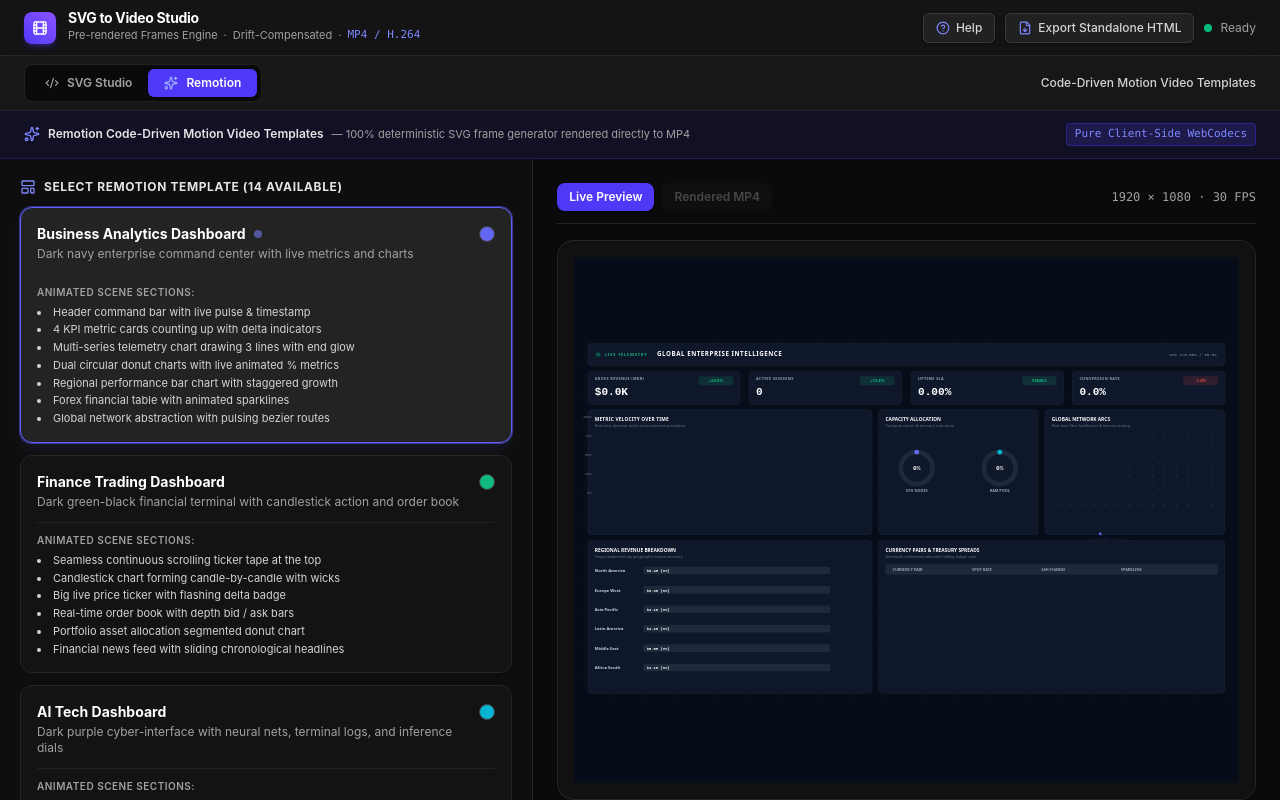
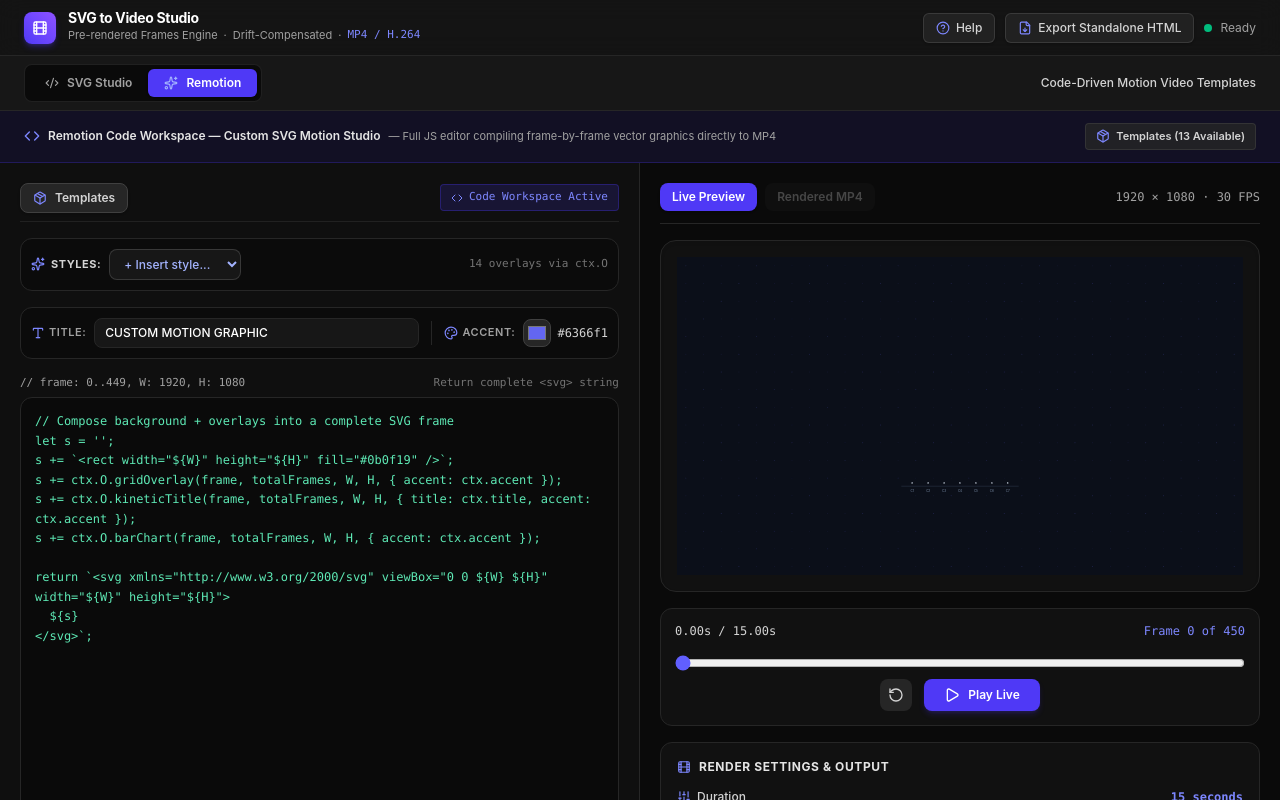
Before and after one commit to mrgeniues/svg-to-video-studio, a React (Vite) app: page / in a window 1280 px wide. Both pictures are taken after a click on the button "Remotion". Shown: the top 800 px of the page. Built offline with nearby package versions, Linux system fonts and the light colour scheme.

Commit message:
Hybrid code-first layout: workspace default, Styles dropdown, Templates button

```diff
--- a/src/remotion/RemotionPanel.tsx
+++ b/src/remotion/RemotionPanel.tsx
@@ -18,7 +18,8 @@
   Code,
   ChevronDown,
   ChevronUp,
-  ArrowLeft
+  ArrowLeft,
+  Package
 } from 'lucide-react';
 import { REMOTION_TEMPLATES, RemotionTemplate } from './templates';
 import { OVERLAYS, stringSeedRng, escapeXmlOverlay } from './overlays';
@@ -31,17 +32,32 @@
   checkBrowserCapabilities
 } from '../utils/renderer';
 
+export const STYLE_SNIPPETS: { label: string; snippet: string }[] = [
+  { label: 'Grid Overlay', snippet: "s += ctx.O.gridOverlay(frame,totalFrames,W,H,{accent:ctx.accent, seed:'grid1'});\n" },
+  { label: 'Scanline', snippet: "s += ctx.O.scanline(frame,totalFrames,W,H,{accent:ctx.accent, seed:'scan1'});\n" },
+  { label: 'HUD Ring', snippet: "s += ctx.O.hudRing(frame,totalFrames,W,H,{accent:ctx.accent, seed:'hud1'});\n" },
+  { label: 'Data Ticker', snippet: "s += ctx.O.dataTicker(frame,totalFrames,W,H,{accent:ctx.accent, seed:'ticker1'});\n" },
+  { label: 'Lower Third', snippet: "s += ctx.O.lowerThird(frame,totalFrames,W,H,{accent:ctx.accent, seed:'l3rd1'});\n" },
+  { label: 'Counter', snippet: "s += ctx.O.counter(frame,totalFrames,W,H,{accent:ctx.accent, seed:'cnt1'});\n" },
+  { label: 'Bar Chart', snippet: "s += ctx.O.barChart(frame,totalFrames,W,H,{accent:ctx.accent, seed:'bar1'});\n" },
+  { label: 'Line Chart', snippet: "s += ctx.O.lineChart(frame,totalFrames,W,H,{accent:ctx.accent, seed:'line1'});\n" },
+  { label: 'Donut Chart', snippet: "s += ctx.O.donutChart(frame,totalFrames,W,H,{accent:ctx.accent, seed:'donut1'});\n" },
+  { label: 'Radar Sweep', snippet: "s += ctx.O.radarSweep(frame,totalFrames,W,H,{accent:ctx.accent, seed:'radar1'});\n" },
+  { label: 'Network Nodes', snippet: "s += ctx.O.networkNodes(frame,totalFrames,W,H,{accent:ctx.accent, seed:'net1'});\n" },
+  { label: 'Particles', snippet: "s += ctx.O.particles(frame,totalFrames,W,H,{accent:ctx.accent, seed:'part1'});\n" },
+  { label: 'Waveform', snippet: "s += ctx.O.waveform(frame,totalFrames,W,H,{accent:ctx.accent, seed:'wave1'});\n" },
+  { label: 'Kinetic Title', snippet: "s += ctx.O.kineticTitle(frame,totalFrames,W,H,{accent:ctx.accent, seed:'title1'});\n" }
+];
+
 export const DEFAULT_CUSTOM_CODE = `// Compose background + overlays into a complete SVG frame
-const bg = \`<rect width="\${W}" height="\${H}" fill="#0b0f19" />\`;
-const grid = ctx.O.gridOverlay(frame, totalFrames, W, H, { accent: ctx.accent });
-const title = ctx.O.kineticTitle(frame, totalFrames, W, H, { title: ctx.title, accent: ctx.accent });
-const chart = ctx.O.barChart(frame, totalFrames, W, H, { accent: ctx.accent });
+let s = '';
+s += \`<rect width="\${W}" height="\${H}" fill="#0b0f19" />\`;
+s += ctx.O.gridOverlay(frame, totalFrames, W, H, { accent: ctx.accent });
+s += ctx.O.kineticTitle(frame, totalFrames, W, H, { title: ctx.title, accent: ctx.accent });
+s += ctx.O.barChart(frame, totalFrames, W, H, { accent: ctx.accent });
 
 return \`<svg xmlns="http://www.w3.org/2000/svg" viewBox="0 0 \${W} \${H}" width="\${W}" height="\${H}">
-  \${bg}
-  \${grid}
-  \${title}
-  \${chart}
+  \${s}
 </svg>\`;`;
 
 export function makeCustomCodeCtx(title: string, accent: string) {
@@ -104,10 +120,13 @@
   selectedResolution,
   totalFrames
 }) => {
-  // Selected Template & Custom Code Mode
-  const [selectedTemplateId, setSelectedTemplateId] = useState<string>(REMOTION_TEMPLATES[0].id);
+  // View mode: 'code' (Code Workspace split view), 'templates' (13-template grid), 'template-mode' (normal template mode)
+  // Point 1: Remotion tab opens DIRECTLY in Code Workspace split view
+  type RemotionView = 'code' | 'templates' | 'template-mode';
+  const [viewMode, setViewMode] = useState<RemotionView>('code');
+  const [selectedTemplateId, setSelectedTemplateId] = useState<string>('custom-code');
   const lastBuiltinTemplateIdRef = useRef<string>(REMOTION_TEMPLATES[0].id);
-  const isCustomMode = selectedTemplateId === 'custom-code' || selectedTemplateId === 'custom';
+  const isCustomMode = viewMode === 'code' || selectedTemplateId === 'custom-code' || selectedTemplateId === 'custom';
 
   const selectedTemplate = useMemo(() => {
     if (isCustomMode) {
@@ -117,8 +136,8 @@
   }, [selectedTemplateId, isCustomMode]);
 
   // Controls State
-  const [title, setTitle] = useState<string>(selectedTemplate.defaultTitle);
-  const [accent, setAccent] = useState<string>(selectedTemplate.defaultAccent);
+  const [title, setTitle] = useState<string>(CUSTOM_CODE_TEMPLATE_META.defaultTitle);
+  const [accent, setAccent] = useState<string>(CUSTOM_CODE_TEMPLATE_META.defaultAccent);
 
   // Custom Code State
   const [codeDraft, setCodeDraft] = useState<string>(DEFAULT_CUSTOM_CODE);
@@ -132,19 +151,69 @@
   const [isApiRefOpen, setIsApiRefOpen] = useState<boolean>(false);
   const [customCodeError, setCustomCodeError] = useState<string | null>(null);
 
-  // When built-in template changes, update default title & accent
+  // STYLES Dropdown State & Editor Ref
+  const [selectedStyleOption, setSelectedStyleOption] = useState<string>('');
+  const codeEditorRef = useRef<HTMLTextAreaElement>(null);
+
+  // Insert style snippet at cursor position
+  const handleInsertStyleSnippet = (snippet: string) => {
+    if (!snippet) return;
+    const textarea = codeEditorRef.current;
+    if (!textarea) {
+      setCodeDraft((prev) => prev + '\n' + snippet);
+      setSelectedStyleOption('');
+      return;
+    }
+    const start = textarea.selectionStart ?? textarea.value.length;
+    const end = textarea.selectionEnd ?? textarea.value.length;
+    const currentVal = textarea.value;
+    const newVal = currentVal.substring(0, start) + snippet + currentVal.substring(end);
+    setCodeDraft(newVal);
+    if (validationStatus) setValidationStatus(null);
+    setSelectedStyleOption('');
+    setTimeout(() => {
+      textarea.focus();
+      const newPos = start + snippet.length;
+      textarea.setSelectionRange(newPos, newPos);
+    }, 0);
+  };
+
+  // Open Template Gallery (13 built-in templates only)
+  const handleOpenTemplatesGrid = () => {
+    setIsPlaying(false);
+    isPlayingRef.current = false;
+    if (animFrameIdRef.current) {
+      cancelAnimationFrame(animFrameIdRef.current);
+      animFrameIdRef.current = null;
+    }
+    setCustomCodeError(null);
+    setViewMode('templates');
+  };
+
+  // When built-in template clicked in grid, open normal template mode
   const handleSelectTemplate = (tpl: RemotionTemplate) => {
     setSelectedTemplateId(tpl.id);
     lastBuiltinTemplateIdRef.current = tpl.id;
+    isCustomModeRef.current = false;
     setTitle(tpl.defaultTitle);
     setAccent(tpl.defaultAccent);
     setPreviewTime(0);
+    previewTimeRef.current = 0;
+    currentFrameRef.current = 0;
     setIsPlaying(false);
+    isPlayingRef.current = false;
+    if (animFrameIdRef.current) {
+      cancelAnimationFrame(animFrameIdRef.current);
+      animFrameIdRef.current = null;
+    }
     setCustomCodeError(null);
+    setRenderError(null);
+    setViewMode('template-mode');
   };
 
-  // Switch to Custom Code Mode
-  const handleSelectCustomCode = () => {
+  // Return to Code Workspace (with editor content intact)
+  const handleBackToCode = () => {
+    setViewMode('code');
     setSelectedTemplateId('custom-code');
     isCustomModeRef.current = true;
     setPreviewTime(0);
@@ -158,23 +227,11 @@
     }
     setCustomCodeError(null);
     setRenderError(null);
-    renderFrameSafe(0, 0);
   };
 
-  // Back to standard 14-card template picker
-  const handleBackToTemplates = () => {
-    setIsPlaying(false);
-    isPlayingRef.current = false;
-    if (animFrameIdRef.current) {
-      cancelAnimationFrame(animFrameIdRef.current);
-      animFrameIdRef.current = null;
-    }
-    setCustomCodeError(null);
-    setRenderError(null);
-    const targetId = lastBuiltinTemplateIdRef.current || REMOTION_TEMPLATES[0].id;
-    const targetTpl = REMOTION_TEMPLATES.find((t) => t.id === targetId) || REMOTION_TEMPLATES[0];
-    handleSelectTemplate(targetTpl);
-  };
+  // Alias for backward compatibility if referenced elsewhere
+  const handleSelectCustomCode = handleBackToCode;
+  const handleBackToTemplates = handleOpenTemplatesGrid;
 
   // Live Playback State
   const [isPlaying, setIsPlaying] = useState<boolean>(false);
@@ -473,6 +530,8 @@
   const handleResetToStarter = () => {
     setCodeDraft(DEFAULT_CUSTOM_CODE);
     setValidationStatus(null);
+    setCustomCodeError(null);
+    setSelectedStyleOption('');
   };
 
   // Render Remotion Video to MP4
@@ -572,60 +631,103 @@
       {/* Top Banner */}
       <div className="bg-indigo-950/40 border-b border-indigo-800/40 px-6 py-3 flex items-center justify-between">
         <div className="flex items-center gap-2">
-          {isCustomMode ? (
+          {viewMode === 'code' ? (
             <Code className="w-4 h-4 text-indigo-400" />
           ) : (
             <Sparkles className="w-4 h-4 text-indigo-400" />
           )}
           <span className="text-xs font-semibold text-neutral-200">
-            {isCustomMode
+            {viewMode === 'code'
               ? 'Remotion Code Workspace — Custom SVG Motion Studio'
-              : 'Remotion Code-Driven Motion Video Templates'}
+              : viewMode === 'templates'
+              ? 'Remotion Template Gallery — 13 Built-in Animation Scenes'
+              : `Remotion Template: ${selectedTemplate.name}`}
           </span>
           <span className="text-[11px] text-neutral-400 hidden md:inline">
-            {isCustomMode
+            {viewMode === 'code'
               ? '— Full JS editor compiling frame-by-frame vector graphics directly to MP4'
               : '— 100% deterministic SVG frame generator rendered directly to MP4'}
           </span>
         </div>
-        {isCustomMode ? (
+        {viewMode === 'code' ? (
           <button
             type="button"
-            onClick={handleBackToTemplates}
+            onClick={handleOpenTemplatesGrid}
+            className="text-[11px] font-semibold text-neutral-300 hover:text-white bg-neutral-800/80 hover:bg-neutral-800 px-2.5 py-1 rounded border border-neutral-700/60 flex items-center gap-1.5 transition cursor-pointer"
+          >
+            <Package className="w-3.5 h-3.5 text-indigo-400" />
+            <span>Templates (13 Available)</span>
+          </button>
+        ) : (
+          <button
+            type="button"
+            onClick={handleBackToCode}
             className="text-[11px] font-semibold text-indigo-300 hover:text-white bg-indigo-900/50 hover:bg-indigo-900/80 px-2.5 py-1 rounded border border-indigo-700/60 flex items-center gap-1.5 transition cursor-pointer"
           >
             <ArrowLeft className="w-3.5 h-3.5" />
-            <span>Back to Templates</span>
+            <span>Back to Code</span>
           </button>
-        ) : (
-          <span className="text-[11px] font-mono text-indigo-400 bg-indigo-900/40 px-2 py-0.5 rounded border border-indigo-700/50">
-            Pure Client-Side WebCodecs
-          </span>
         )}
       </div>
 
-      {isCustomMode ? (
+      {viewMode === 'code' ? (
         /* ========================================================
            CUSTOM CODE WORKSPACE: DEDICATED FULL-WIDTH SPLIT VIEW
            ======================================================== */
         <div className="flex-1 grid grid-cols-1 lg:grid-cols-12 min-h-0">
           {/* LEFT PANEL: ONLY Code Features (6 cols) */}
           <div className="lg:col-span-6 border-r border-neutral-800 flex flex-col bg-neutral-900/40 p-4 sm:p-5 space-y-4 overflow-y-auto">
-            {/* Top row: Back to Templates button */}
+            {/* Top row: Templates button & Workspace badge */}
             <div className="flex items-center justify-between pb-2 border-b border-neutral-800/80">
               <button
                 type="button"
-                onClick={handleBackToTemplates}
-                className="inline-flex items-center gap-2 px-3 py-1.5 rounded-lg text-xs font-semibold text-neutral-300 hover:text-white bg-neutral-800 hover:bg-neutral-700 border border-neutral-700 transition cursor-pointer"
+                onClick={handleOpenTemplatesGrid}
+                className="inline-flex items-center gap-2 px-3 py-1.5 rounded-lg text-xs font-semibold text-neutral-300 hover:text-white bg-neutral-800 hover:bg-neutral-700 border border-neutral-700 transition cursor-pointer shadow-sm"
               >
-                <ArrowLeft className="w-3.5 h-3.5" />
-                <span>Back to Templates</span>
+                <Package className="w-3.5 h-3.5 text-indigo-400" />
+                <span>Templates</span>
               </button>
 
               <div className="flex items-center gap-1.5 text-[11px] font-mono text-indigo-400 bg-indigo-950/60 border border-indigo-800/50 px-2.5 py-1 rounded">
                 <Code className="w-3 h-3" />
                 <span>Code Workspace Active</span>
               </div>
+            </div>
+
+            {/* STYLES dropdown above code editor */}
+            <div className="flex items-center justify-between gap-3 bg-neutral-950/70 p-2.5 rounded-xl border border-neutral-800">
+              <div className="flex items-center gap-2 flex-1">
+                <label
+                  htmlFor="styles-dropdown"
+                  className="text-[11px] font-bold text-neutral-300 uppercase tracking-wider flex items-center gap-1.5 shrink-0"
+                >
+                  <Sparkles className="w-3.5 h-3.5 text-indigo-400" />
+                  <span>STYLES:</span>
+                </label>
+                <select
+                  id="styles-dropdown"
+                  value={selectedStyleOption}
+                  onChange={(e) => {
+                    const val = e.target.value;
+                    if (val) {
+                      handleInsertStyleSnippet(val);
+                    }
+                  }}
+                  className="bg-neutral-900 border border-neutral-700/80 text-xs text-indigo-300 rounded-lg px-2.5 py-1.5 font-medium focus:border-indigo-500 outline-none cursor-pointer hover:bg-neutral-800 transition max-w-[220px]"
+                >
+                  <option value="" disabled>
+                    + Insert style...
+                  </option>
+                  {STYLE_SNIPPETS.map((item) => (
+                    <option key={item.label} value={item.snippet} className="bg-neutral-900 text-neutral-200">
+                      {item.label}
+                    </option>
+                  ))}
+                </select>
+              </div>
+              <span className="text-[11px] text-neutral-500 font-mono hidden sm:inline">
+                14 overlays via ctx.O
+              </span>
             </div>
 
             {/* Compact row: Title text input + Accent color picker */}
@@ -691,6 +793,7 @@
                 <span className="text-neutral-500">Return complete &lt;svg&gt; string</span>
               </div>
               <textarea
+                ref={codeEditorRef}
                 value={codeDraft}
                 onChange={(e) => {
                   setCodeDraft(e.target.value);
@@ -1141,112 +1244,111 @@
             </div>
           </div>
         </div>
+      ) : viewMode === 'templates' ? (
+        /* ========================================================
+           2. TEMPLATE PICKER GRID: ONLY 13 BUILT-IN TEMPLATES
+           ======================================================== */
+        <div className="flex-1 flex flex-col min-h-0 bg-neutral-950/40 p-4 sm:p-6 overflow-y-auto space-y-5">
+          <div className="flex items-center justify-between pb-3 border-b border-neutral-800">
+            <div className="flex items-center gap-3">
+              <button
+                type="button"
+                onClick={handleBackToCode}
+                className="inline-flex items-center gap-2 px-3 py-1.5 rounded-lg text-xs font-semibold text-neutral-300 hover:text-white bg-neutral-800 hover:bg-neutral-700 border border-neutral-700 transition cursor-pointer shadow-sm"
+              >
+                <ArrowLeft className="w-3.5 h-3.5" />
+                <span>Back to Code</span>
+              </button>
+
+              <div className="h-5 w-px bg-neutral-800 hidden sm:block" />
+
+              <div className="flex items-center gap-2">
+                <LayoutTemplate className="w-4 h-4 text-indigo-400" />
+                <h2 className="text-xs sm:text-sm font-bold text-neutral-100 uppercase tracking-wider">
+                  SELECT REMOTION TEMPLATE (13 AVAILABLE)
+                </h2>
+              </div>
+            </div>
+
+            <span className="text-[11px] text-neutral-400 hidden md:inline">
+              Choose from 13 built-in motion graphic templates
+            </span>
+          </div>
+
+          <div className="grid grid-cols-1 md:grid-cols-2 xl:grid-cols-3 gap-4">
+            {REMOTION_TEMPLATES.map((tpl) => (
+              <button
+                key={tpl.id}
+                type="button"
+                onClick={() => handleSelectTemplate(tpl)}
+                className="text-left p-4 rounded-xl border border-neutral-800 bg-neutral-900/60 hover:bg-neutral-800/60 hover:border-indigo-500/60 transition cursor-pointer flex flex-col justify-between group shadow-sm hover:shadow-md hover:shadow-indigo-500/5"
+              >
+                <div>
+                  <div className="flex items-start justify-between gap-2 mb-2">
+                    <h3 className="text-sm font-bold text-white group-hover:text-indigo-300 transition">
+                      {tpl.name}
+                    </h3>
+                    <div
+                      className="w-4 h-4 rounded-full border border-neutral-700 shrink-0 mt-0.5"
+                      style={{ backgroundColor: tpl.defaultAccent }}
+                      title="Template primary color"
+                    />
+                  </div>
+                  <p className="text-xs text-neutral-400 line-clamp-2">{tpl.tagline}</p>
+                </div>
+
+                <div className="mt-4 pt-3 border-t border-neutral-800/80">
+                  <span className="text-[10px] font-semibold text-neutral-400 uppercase tracking-wider block mb-1.5">
+                    Animated Scene Sections:
+                  </span>
+                  <ul className="text-[11px] text-neutral-300 space-y-1 list-disc list-inside">
+                    {tpl.scenes.slice(0, 4).map((scene, idx) => (
+                      <li key={idx} className="leading-tight truncate">
+                        {scene}
+                      </li>
+                    ))}
+                    {tpl.scenes.length > 4 && (
+                      <li className="text-[10px] text-neutral-500 list-none pt-0.5">
+                        +{tpl.scenes.length - 4} more animated sections
+                      </li>
+                    )}
+                  </ul>
+                </div>
+              </button>
+            ))}
+          </div>
+        </div>
       ) : (
         /* ========================================================
-           STANDARD VIEW: 14-CARD PICKER + CUSTOMIZATION + PREVIEW
+           3. NORMAL TEMPLATE MODE (CUSTOMIZATION + PREVIEW + RENDER)
            ======================================================== */
         <div className="flex-1 grid grid-cols-1 lg:grid-cols-12 min-h-0">
           {/* Left Column: Template Selection & Controls (5 cols) */}
           <div className="lg:col-span-5 border-r border-neutral-800 flex flex-col bg-neutral-900/30 overflow-y-auto p-4 sm:p-5 space-y-5">
-            {/* Section 1: Template Picker Cards */}
-            <div>
-              <div className="flex items-center gap-2 mb-3">
-                <LayoutTemplate className="w-4 h-4 text-indigo-400" />
-                <h2 className="text-xs font-bold text-neutral-200 uppercase tracking-wider">
-                  SELECT REMOTION TEMPLATE (14 AVAILABLE)
-                </h2>
-              </div>
-
-              <div className="grid grid-cols-1 gap-3">
-                {REMOTION_TEMPLATES.map((tpl) => {
-                  const isSelected = tpl.id === selectedTemplateId;
-                  return (
-                    <button
-                      key={tpl.id}
-                      type="button"
-                      onClick={() => handleSelectTemplate(tpl)}
-                      className={`text-left p-4 rounded-xl border transition cursor-pointer relative ${
-                        isSelected
-                          ? 'bg-neutral-800/90 border-indigo-500 shadow-lg shadow-indigo-500/10 ring-1 ring-indigo-500/50'
-                          : 'bg-neutral-900/60 border-neutral-800 hover:border-neutral-700 hover:bg-neutral-800/40'
-                      }`}
-                    >
-                      <div className="flex items-start justify-between gap-2">
-                        <div>
-                          <h3 className="text-sm font-bold text-white flex items-center gap-2">
-                            {tpl.name}
-                            {isSelected && (
-                              <span className="w-2 h-2 rounded-full bg-indigo-400 animate-pulse" />
-                            )}
-                          </h3>
-                          <p className="text-xs text-neutral-400 mt-0.5">{tpl.tagline}</p>
-                        </div>
-                        <div
-                          className="w-4 h-4 rounded-full border border-neutral-700 shrink-0 mt-0.5"
-                          style={{ backgroundColor: tpl.defaultAccent }}
-                          title="Template primary color"
-                        />
-                      </div>
-
-                      {/* Animated scenes list */}
-                      <div className="mt-3 pt-2.5 border-t border-neutral-800/80">
-                        <span className="text-[10px] font-semibold text-neutral-400 uppercase tracking-wider block mb-1.5">
-                          Animated Scene Sections:
-                        </span>
-                        <ul className="text-[11px] text-neutral-300 space-y-1 list-disc list-inside">
-                          {tpl.scenes.map((scene, idx) => (
-                            <li key={idx} className="leading-tight">
-                              {scene}
-                            </li>
-                          ))}
-                        </ul>
-                      </div>
-                    </button>
-                  );
-                })}
-
-                {/* 14th Card: Custom Code */}
+            {/* Top Navigation Row: Back to Code + All Templates buttons */}
+            <div className="flex items-center justify-between pb-3 border-b border-neutral-800">
+              <div className="flex items-center gap-2">
                 <button
                   type="button"
-                  onClick={handleSelectCustomCode}
-                  className={`text-left p-4 rounded-xl border transition cursor-pointer relative ${
-                    selectedTemplateId === 'custom-code'
-                      ? 'bg-neutral-800/90 border-indigo-500 shadow-lg shadow-indigo-500/10 ring-1 ring-indigo-500/50'
-                      : 'bg-neutral-900/60 border-neutral-800 hover:border-neutral-700 hover:bg-neutral-800/40'
-                  }`}
-                >
-                  <div className="flex items-start justify-between gap-2">
-                    <div>
-                      <h3 className="text-sm font-bold text-white flex items-center gap-2">
-                        <Code className="w-4 h-4 text-indigo-400" />
-                        Custom Code
-                        {selectedTemplateId === 'custom-code' && (
-                          <span className="w-2 h-2 rounded-full bg-indigo-400 animate-pulse" />
-                        )}
-                      </h3>
-                      <p className="text-xs text-neutral-400 mt-0.5">
-                        Programmatic SVG frame generator with full JS control
-                      </p>
-                    </div>
-                    <div
-                      className="w-5 h-5 rounded-md border border-neutral-700 shrink-0 mt-0.5 flex items-center justify-center bg-indigo-600/30 text-indigo-300 font-mono text-[11px] font-bold"
-                      title="Custom Code </>"
-                    >
-                      &lt;/&gt;
-                    </div>
-                  </div>
-
-                  <div className="mt-3 pt-2.5 border-t border-neutral-800/80">
-                    <span className="text-[10px] font-semibold text-neutral-400 uppercase tracking-wider block mb-1.5">
-                      Animated Scene Sections:
-                    </span>
-                    <ul className="text-[11px] text-neutral-300 space-y-1 list-disc list-inside">
-                      <li className="leading-tight">Custom JS code returning complete &lt;svg&gt; per frame</li>
-                      <li className="leading-tight">Access frame, totalFrames, W, H, &amp; ctx runtime</li>
-                      <li className="leading-tight">Built-in 14-component HUD &amp; motion overlay library</li>
-                    </ul>
-                  </div>
+                  onClick={handleBackToCode}
+                  className="inline-flex items-center gap-1.5 px-3 py-1.5 rounded-lg text-xs font-semibold text-indigo-300 hover:text-white bg-indigo-900/40 hover:bg-indigo-900/70 border border-indigo-700/60 transition cursor-pointer"
+                >
+                  <ArrowLeft className="w-3.5 h-3.5" />
+                  <span>Back to Code</span>
                 </button>
+
+                <button
+                  type="button"
+                  onClick={handleOpenTemplatesGrid}
+                  className="inline-flex items-center gap-1.5 px-2.5 py-1.5 rounded-lg text-xs font-semibold text-neutral-300 hover:text-white bg-neutral-800 hover:bg-neutral-700 border border-neutral-700 transition cursor-pointer"
+                >
+                  <Package className="w-3.5 h-3.5 text-indigo-400" />
+                  <span>All Templates</span>
+                </button>
+              </div>
+
+              <div className="text-[11px] font-mono text-neutral-400 truncate max-w-[160px]" title={selectedTemplate.name}>
+                {selectedTemplate.name}
               </div>
             </div>
 
```
